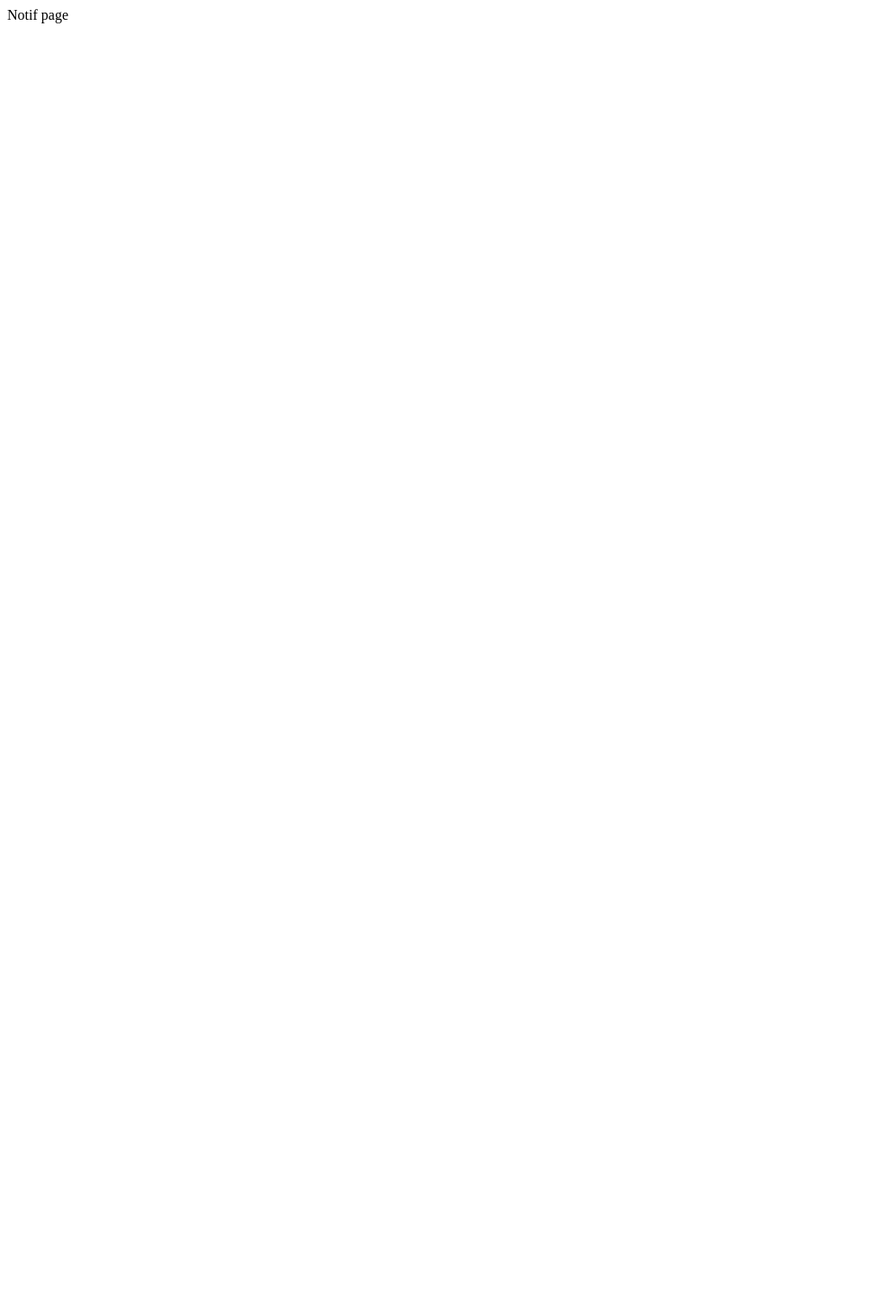
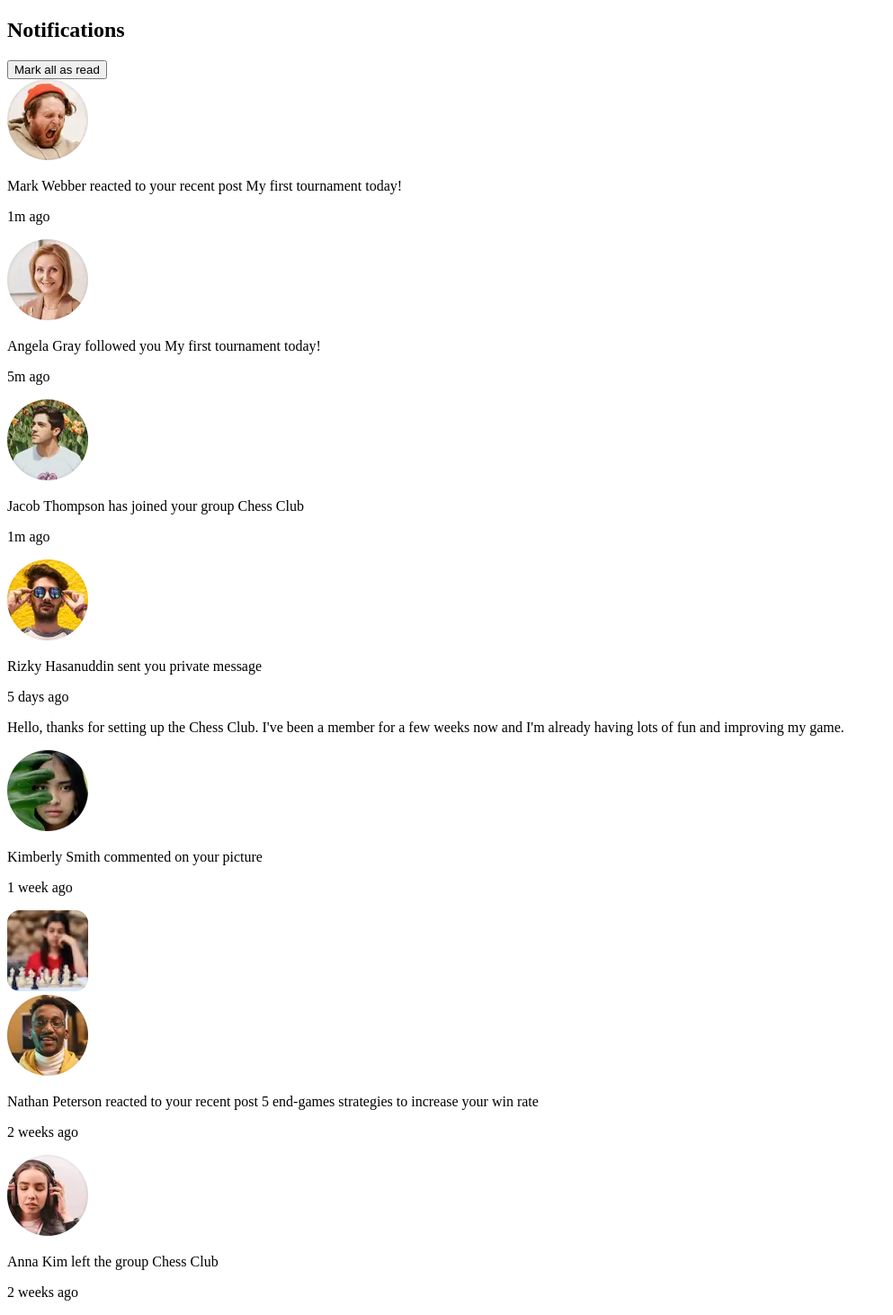
Before and after one commit to kujerocoding/notifications-page, a React (Vite) app: page / in a window 1280 px wide. Shown: the whole page at 90% size, without its empty margins (0-993 px from the left). Before the commit the page ends 800 px from the top, so only its background shows below. Built offline with nearby package versions, Linux system fonts and the light colour scheme.

Commit message:
add elements to Notifications page

```diff
--- a/src/pages/Notifications.jsx
+++ b/src/pages/Notifications.jsx
@@ -3,7 +3,49 @@ import React from 'react'
 const Notifications = () => {
   return (
     <div>
-      Notif page
+        <header>
+            <h2>Notifications</h2>
+            <button>Mark all as read</button>
+        </header>
+        <div className='notifications-container'>
+            <div className='notification--container'>
+                <img src="../src/assets/images/avatar-mark-webber.webp" alt="" />
+                <p><span>Mark Webber </span>reacted to your recent post <span>My first tournament today!</span></p>
+                <p>1m ago</p>
+            </div>
+            <div className='notification--container'>
+                <img src="../src/assets/images/avatar-angela-gray.webp" alt="" />
+                <p><span>Angela Gray </span>followed you <span>My first tournament today!</span></p>
+                <p>5m ago</p>
+            </div>
+            <div className='notification--container'>
+                <img src="../src/assets/images/avatar-jacob-thompson.webp" alt="" />
+                <p><span>Jacob Thompson </span>has joined your group <span>Chess Club</span></p>
+                <p>1m ago</p>
+            </div>
+            <div className='notification--container'>
+                <img src="../src/assets/images/avatar-rizky-hasanuddin.webp" alt="" />
+                <p><span>Rizky Hasanuddin </span>sent you private message</p>
+                <p>5 days ago</p>
+                <p>Hello, thanks for setting up the Chess Club. I've been a member for a few weeks now and I'm already having lots of fun and improving my game.</p>
+            </div>
+            <div className='notification--container'>
+                <img src="../src/assets/images/avatar-kimberly-smith.webp" alt="" />
+                <p><span>Kimberly Smith </span>commented on your picture</p>
+                <p>1 week ago</p>
+                <img src="../src/assets/images/image-chess.webp" alt="" />
+            </div>
+            <div className='notification--container'>
+                <img src="../src/assets/images/avatar-nathan-peterson.webp" alt="" />
+                <p><span>Nathan Peterson </span>reacted to your recent post <span>5 end-games strategies to increase your win rate</span></p>
+                <p>2 weeks ago</p>
+            </div>
+            <div className='notification--container'>
+                <img src="../src/assets/images/avatar-anna-kim.webp" alt="" />
+                <p><span>Anna Kim </span>left the group <span>Chess Club</span></p>
+                <p>2 weeks ago</p>
+            </div>
+        </div>
     </div>
   )
 }
```
